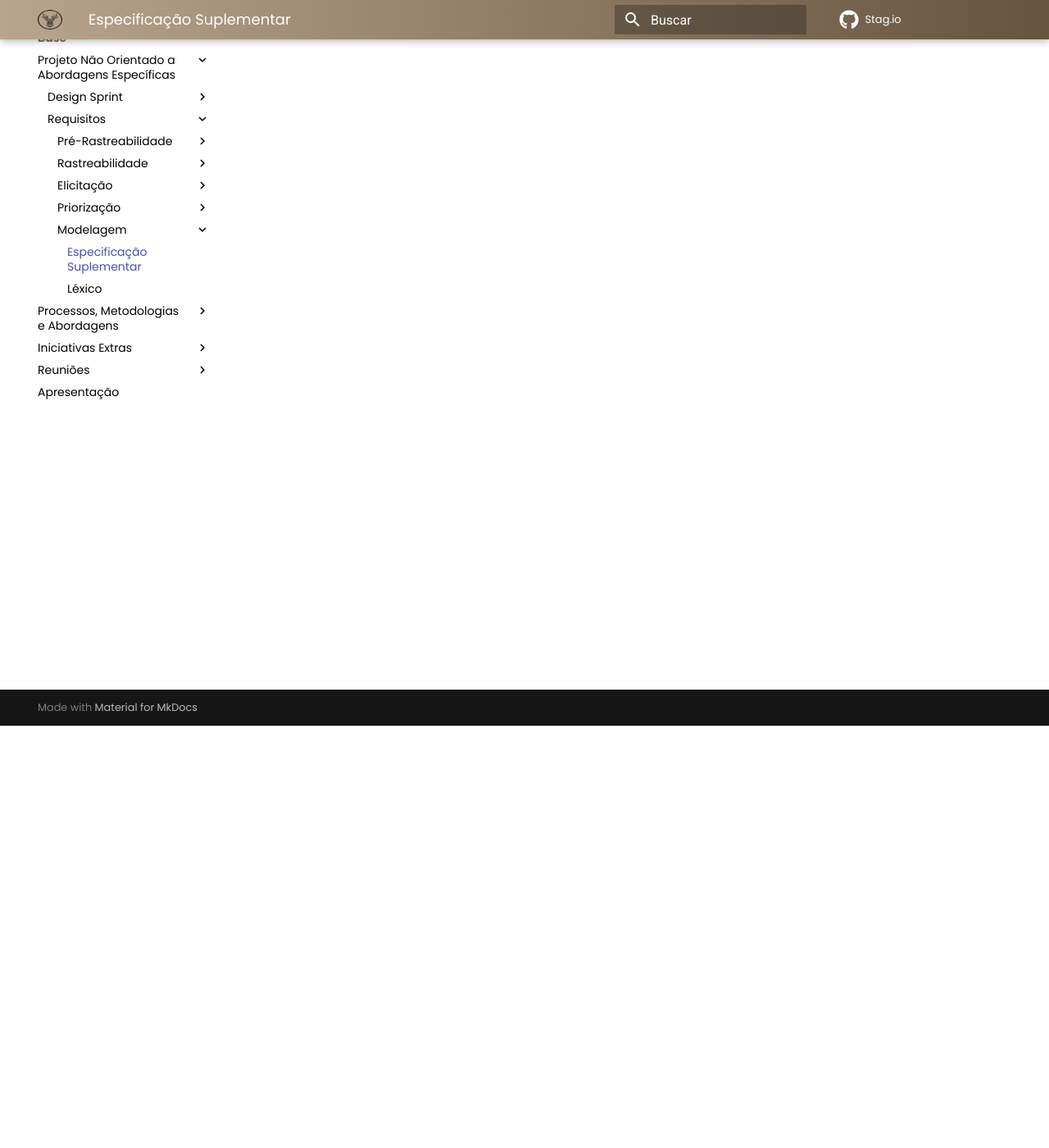
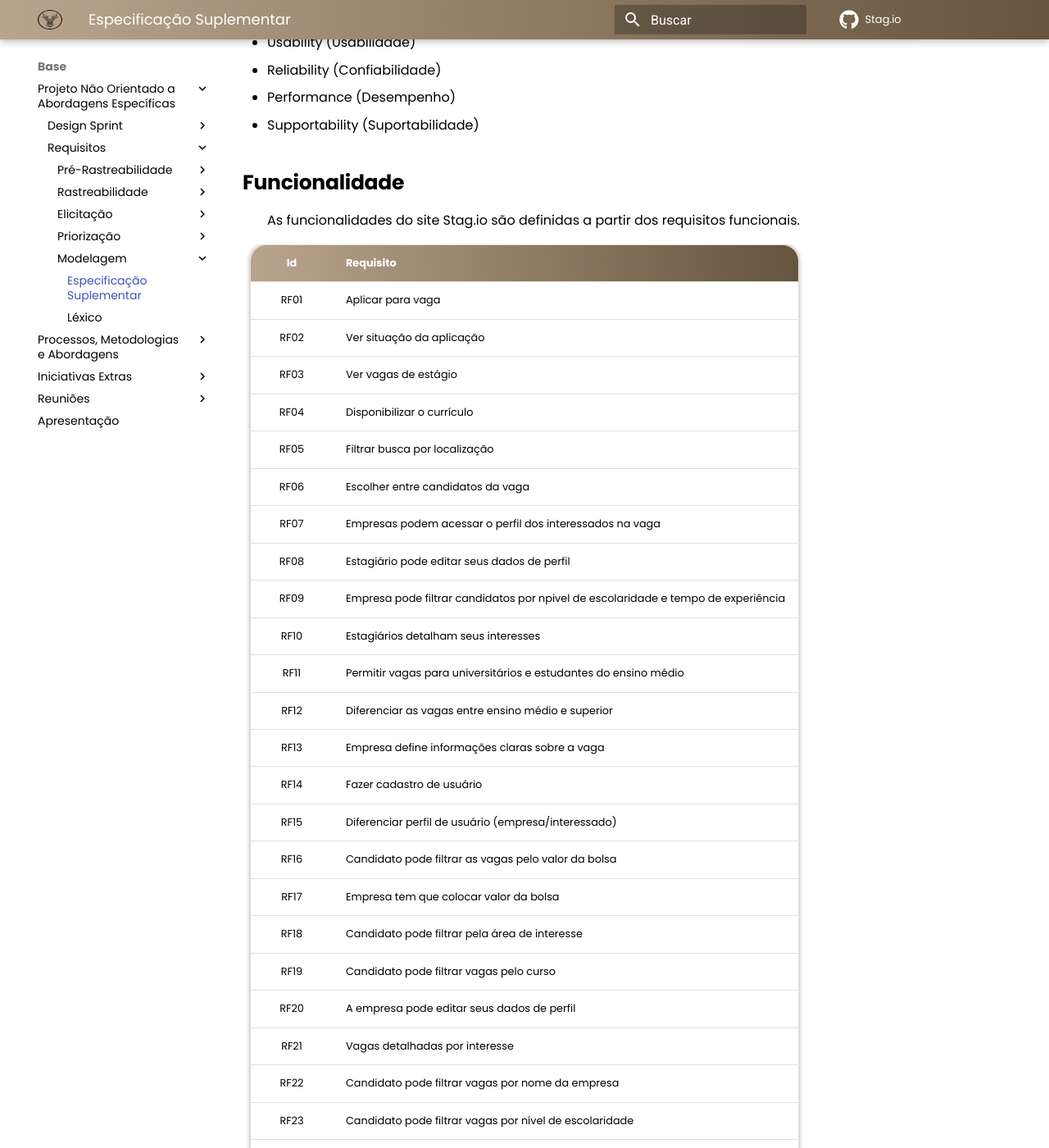
Before and after one commit to UnBArqDsw2021-2/2021.2_G3_stag.io, an MkDocs documentation site: the page built from docs/Base/PNOAE/Requisitos/Modelagem/EspecificacaoSuplementar.md, in a window 1280 px wide and 1400 px high, scrolled down 515 px. Shown: the whole window at 82% size. Built offline with MkDocs 1.6.1 and Material for MkDocs 9.7.7, drawn with Linux system fonts in a browser that asks for light colours; comment, search, counter and statistics services are not loaded; some of the changed text lies outside the part shown.

Commit message:
criado expecificacao suplementar
Co-authored-by: IanFPFerreira <ianfillipe@gmail.com>

```diff
--- a/docs/Base/PNOAE/Requisitos/Modelagem/EspecificacaoSuplementar.md
+++ b/docs/Base/PNOAE/Requisitos/Modelagem/EspecificacaoSuplementar.md
@@ -1,11 +1,83 @@
 # Introdução
+
+A especificação suplementar é um documento em linguagem natural que tem como objetivo descrever os requisitos não funcionais que não foram elicitados pelas outras técnicas de elicitação de requisitos, sendo que para isso utilizaremos o sistema FURPS.
 
 # Metodologia
 
+FURPS é um acrônimo que representa um sistema de classificação de requisitos. O acrônimo representa categorias que podem ser usadas na definição de requisitos, assim como classificação de atributos de qualidade de software:
+
+- Functionality (Funcionalidade)
+- Usability (Usabilidade)
+- Reliability (Confiabilidade)
+- Performance (Desempenho)
+- Supportability (Suportabilidade)
+
+## Funcionalidade
+
+As funcionalidades do site Stag.io são definidas a partir dos requisitos funcionais.
+
+Id | Requisito |
+:--: | :-- |
+RF01 | Aplicar para vaga |
+RF02 | Ver situação da aplicação |
+RF03 | Ver vagas de estágio |
+RF04 | Disponibilizar o currículo |
+RF05 | Filtrar busca por localização |
+RF06 | Escolher entre candidatos da vaga |
+RF07 | Empresas podem acessar o perfil dos interessados na vaga |
+RF08 | Estagiário pode editar seus dados de perfil |
+RF09 | Empresa pode filtrar candidatos por npivel de escolaridade e tempo de experiência |
+RF10 | Estagiários detalham seus interesses |
+RF11 | Permitir vagas para universitários e estudantes do ensino médio|
+RF12 | Diferenciar as vagas entre ensino médio e superior |
+RF13 | Empresa define informações claras sobre a vaga|
+RF14 | Fazer cadastro de usuário |
+RF15 | Diferenciar perfil de usuário (empresa/interessado) |
+RF16 | Candidato pode filtrar as vagas pelo valor da bolsa |
+RF17 | Empresa tem que colocar valor da bolsa |
+RF18 | Candidato pode filtrar pela área de interesse |
+RF19 | Candidato pode filtrar vagas pelo curso |
+RF20 | A empresa pode editar seus dados de perfil |
+RF21 | Vagas detalhadas por interesse |
+RF22 | Candidato pode filtrar vagas por nome da empresa |
+RF23 | Candidato pode filtrar vagas por nível de escolaridade |
+RF24 | Candidato pode filtrar por estágio remoto ou presencial |
+RF25 | Usúarios podem acessar o perfil das empresas |
+
+<figcaption>Tabela 1 - Lista de requisitos funcionais</figcaption>
+
+## Usabilidade
+
+A interface deve ser amigável, fácil e intuitiva, proporcionando ao usuário uma fácil interação. Além disso, todo o site deve possuir uma linguagem próxima à dos usuários alvo, possibilitando compreendimento durante o uso.
+
+- Deve possuir uma interface gráfica agradável, limpa e intuitiva;
+- Deve possuir linguagem de fácil entedimento ao usuário comum do aplicativo.
+
+## Confiabilidade
+
+O sistema deve armazenar de forma segura todos os dados do usuário, tornando o uso seguro para evitar complicações futuras.
+
+- O site deverá ter alguma forma de autenticação para utilizar o sistema, que garanta segurança.
+
+## Desempenho
+
+O sistema deve responder ao usuário de forma rápida e eficiente, tratando os tempos de carregamento de forma adequada caso seja necessário.
+
+- Deve ter bom desempenho durante a realização de tarefas.
+- Deve ter pouco tempo de resposta ás ações do usuário.
+
+## Suportabilidade
+
+- Deve comportar diversos acessos simultâneos;
+- Deve ser acessível por qualquer navegador web (como Google Chrome, Opera, Mozila Firefox, Microsoft Edge, etc.).
+
 # Bibliografia
+
+>Cin-UFPE; Exemplo: Especificação Complementar; 2001; Disponível em https://www.cin.ufpe.br/~gta/rup-vc/extend.formal_resources/guidances/examples/resources/supplspec_v1.htm. Acesso em: 16/03/2020
 
 # Versionamento
 
 Versão | Data | Modificação | Autor(es) |
 |--|--|--|--|
-|||||
+| 1.0 | 28/01/2022 | Criação do documento | Guilherme Vial, Ian Ferreira |
+| 1.1 | 28/01/2022 | Utilização do modelo FURPS | Guilherme Vial, Ian Ferreira |
```
